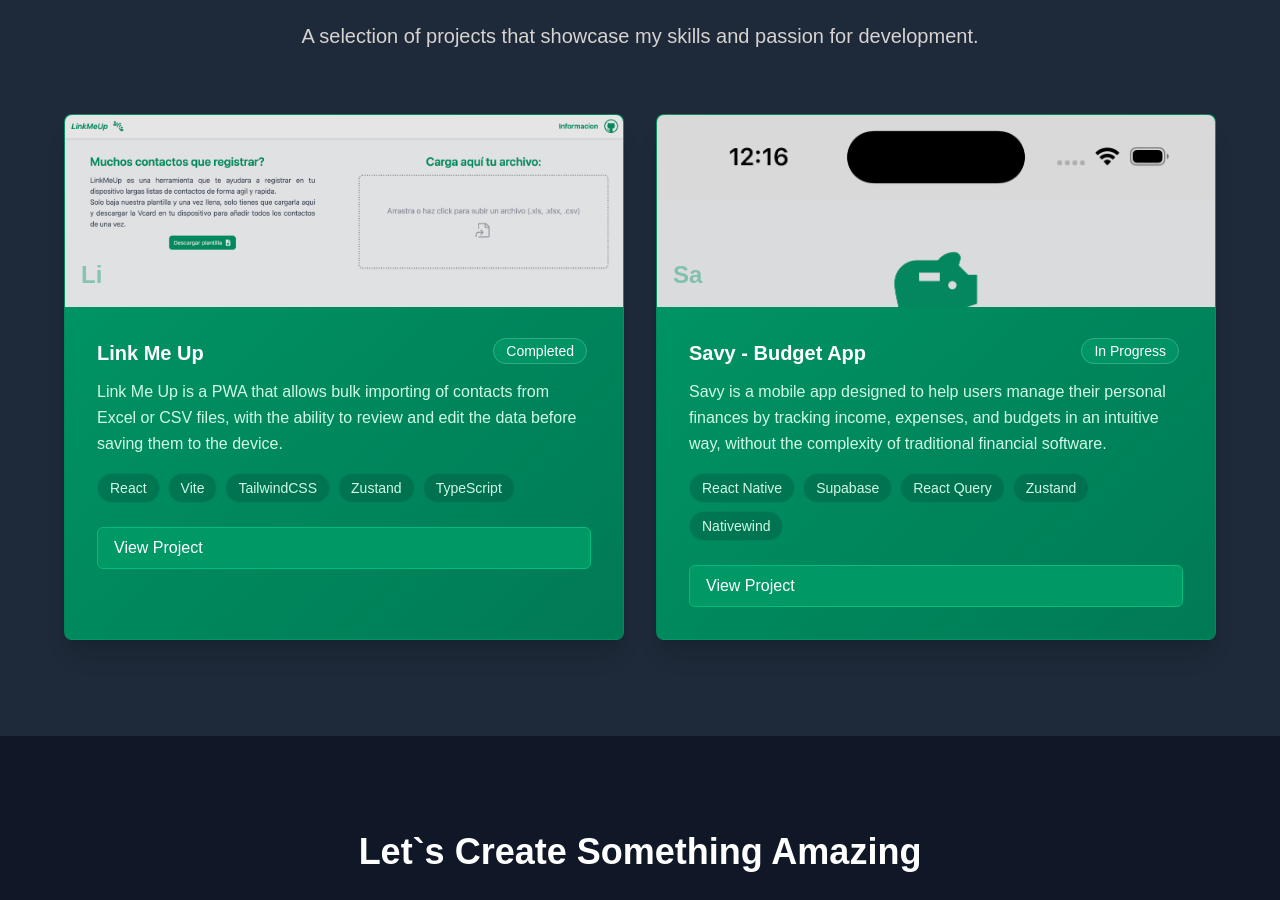
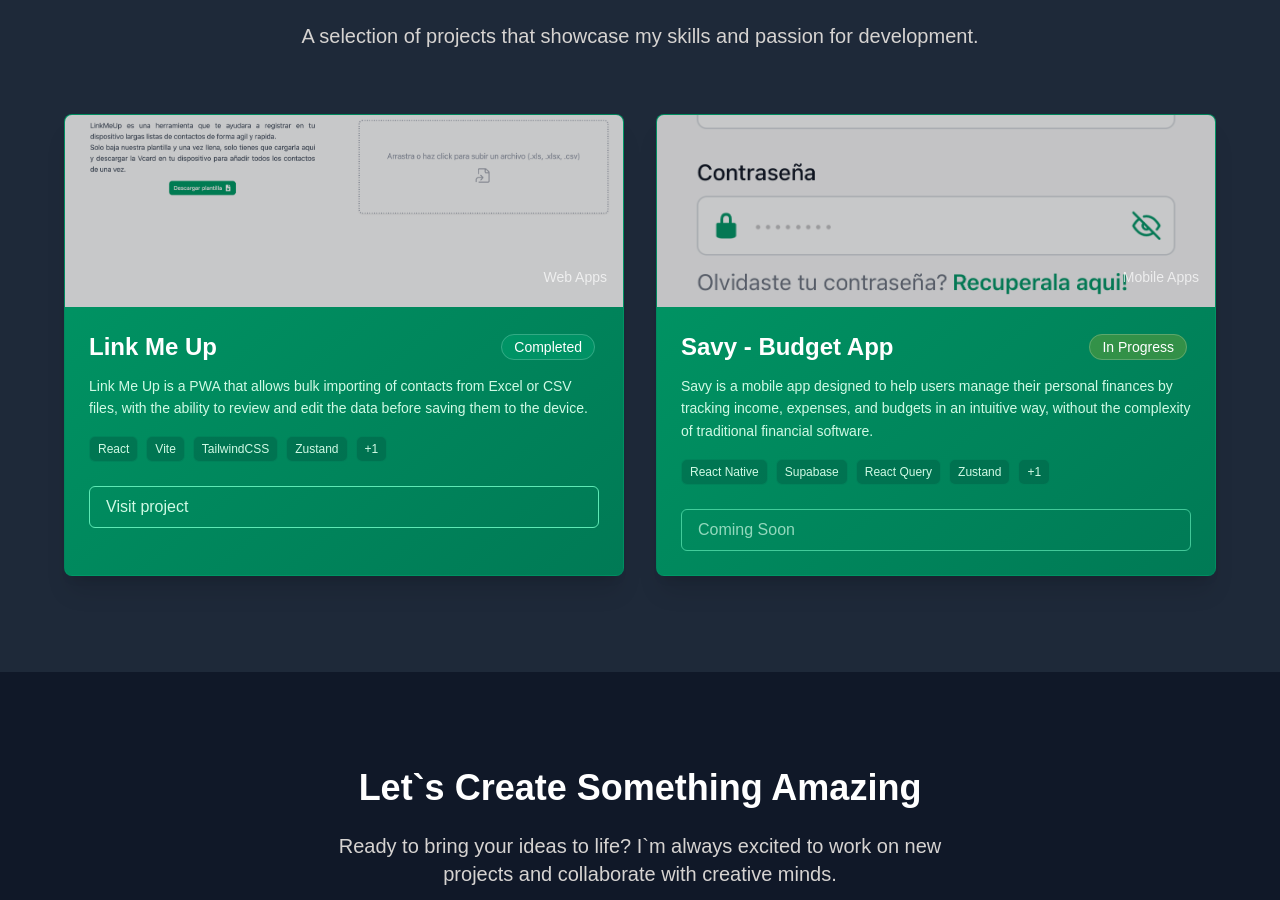
Before and after one commit to Ianbleake/BleakeDev, a Next.js app: page / in a window 1280 px wide. Shown: the part 2272-3172 px from the top of the page. Built offline with nearby package versions, Linux system fonts and the light colour scheme.

Commit message:
refactor: proyectCard and proyects section in home

```diff
--- a/src/app/page.tsx
+++ b/src/app/page.tsx
@@ -1,7 +1,7 @@
 import AboutMe from '@/components/home/AboutMe';
 import Contact from '@/components/home/Contact';
 import Introduction from '@/components/home/Introduction';
-import Proyects from '@/components/home/Proyects';
+import ProjectsSection from '@/components/home/Proyects';
 import Skills from '@/components/home/Skills';
 import Page from '@/components/ui/page';
 import React from 'react';
@@ -13,7 +13,7 @@ export default function Home(): React.ReactElement {
       <Introduction />
       <AboutMe />
       <Skills />
-      <Proyects />
+      <ProjectsSection/>
       <Contact />
     </Page>
   );
--- a/src/app/proyects/components/ProyectGrid/index.tsx
+++ b/src/app/proyects/components/ProyectGrid/index.tsx
@@ -1,7 +1,6 @@
 import React from "react";
-
-import ProyectCard from "./ProyectCard";
 import ProyectsEmpty from "../proyectsEmpty";
+import ProyectCard from "@/components/ui/ProyectCard";
 
 type ProyectsGridProps = {
   proyects: Project[];
@@ -15,7 +14,7 @@ export default function ProyectsGrid({
       <div className="max-w-7xl mx-auto">
         <div className="grid md:grid-cols-2 lg:grid-cols-3 gap-8">
           {proyects.map((project, index) => (
-            <ProyectCard key={index} proyect={project} />
+            <ProyectCard key={index} project={project} />
           ))}
         </div>
 
--- a/src/components/home/Proyects/index.tsx
+++ b/src/components/home/Proyects/index.tsx
@@ -1,9 +1,12 @@
-import Button from "@/components/ui/button";
-import { Card, CardContent } from "@/components/ui/card";
+import React from "react";
 import { projects } from "@/content/proyects";
-import React from "react";
+import ProyectCard from "@/components/ui/ProyectCard";
 
-export default function Proyects(): React.ReactElement {
+export default function ProjectsSection(): React.ReactElement {
+
+  // eslint-disable-next-line @typescript-eslint/no-unused-vars
+  const featuredProjects = projects.map(({ pageContent, ...rest }) => rest);
+
   return (
       <section id="work" className="py-24 px-6 bg-gray-800">
         <div className="max-w-6xl mx-auto">
@@ -15,38 +18,8 @@ export default function Proyects(): React.ReactElement {
           </div>
 
           <div className="grid lg:grid-cols-2 gap-8">
-            {projects.map((project, index) => (
-              <Card key={index} className="border border-emerald-600/30 shadow-xl hover:shadow-2xl transition-all duration-300 group overflow-hidden bg-gradient-to-br from-emerald-600 to-emerald-700">
-                <div style={{ backgroundImage: `url(${project.image})`, backgroundSize: 'cover' }} className="h-48 bg-gradient-to-br from-emerald-700 to-emerald-800 relative overflow-hidden">
-                  <div className="absolute inset-0 bg-black/10" ></div>
-
-                  <div className="absolute bottom-4 left-4 text-emerald-600">
-                    <div className="text-2xl font-bold opacity-40">
-                      {project.title.substring(0, 2)}
-                    </div>
-                  </div>
-                </div>
-                <CardContent className="p-8">
-                  <div className="relative">
-                    <h3 className="text-xl font-bold text-white mb-3">{project.title}</h3>
-                    <div className="absolute bottom-1 right-1 z-20">
-                      <span className="bg-emerald-400/20 backdrop-blur-sm text-white px-3 py-1 rounded-full text-sm font-medium border border-white/20">
-                        {project.status}
-                      </span>
-                    </div>
-                  </div>
-
-                  <p className="text-emerald-100 mb-4 leading-relaxed">{project.description}</p>
-                  <div className="flex flex-wrap gap-2 mb-6">
-                    {project.tech.map((tech, techIndex) => (
-                      <span key={techIndex} className="bg-emerald-800/50 text-emerald-100 px-3 py-1 rounded-full text-sm font-medium border border-emerald-500/20">
-                        {tech}
-                      </span>
-                    ))}
-                  </div>
-                  <Button isExternal={project.isExternal} route={project.link !== "#" ? project.link : `/proyects/${project.id}`} isLink={!project.isExternal} label="View Project" variant="primary" className="w-full" />
-                </CardContent>
-              </Card>
+            {featuredProjects.map((project, index) => (
+              <ProyectCard key={index} project={project} />
             ))}
           </div>
         </div>
--- a/src/app/proyects/components/ProyectGrid/ProyectCard/index.tsx
+++ b/src/components/ui/ProyectCard/index.tsx
@@ -1,3 +1,5 @@
+'use client';
+
 import React from "react";
 import { useRouter } from "next/navigation";
 import Button from "@/components/ui/button";
@@ -7,26 +9,27 @@ import ProyectCategory from "./components/proyectCategory";
 import { FiGithub } from "react-icons/fi";
 import { twTheme } from "@/utils/ThemeColors";
 
-type ProyectCardProps = {
-  proyect: Project;
-}
+type ProjectCardProps = {
+  project: Omit<Project, "pageContent">;
+};
+
 
 export default function ProyectCard({
-  proyect
-}:ProyectCardProps): React.ReactElement {
+  project
+}:ProjectCardProps): React.ReactElement {
 
   const router = useRouter();
 
   return (
     <Card
       className="border border-emerald-600/30 shadow-xl hover:shadow-2xl transition-all duration-300 group overflow-hidden bg-gradient-to-br from-emerald-600 to-emerald-700 hover:scale-105 cursor-pointer"
-      onClick={() => router.push(`/proyects/${proyect.id}`)}
+      onClick={() => router.push(`/proyects/${project.id}`)}
     >
 
-      <div className="h-48 relative overflow-hidden bg-cover bg-center" style={{ backgroundImage: `url(${proyect.image})` }}>
+      <div className="h-48 relative overflow-hidden bg-cover bg-center" style={{ backgroundImage: `url(${project.image})` }}>
         <div className="absolute inset-0 bg-black/20 group-hover:bg-black/10 transition-all"></div>
 
-        <ProyectCategory category={proyect.category} />
+        <ProyectCategory category={project.category} />
 
       </div>
 
@@ -34,20 +37,20 @@ export default function ProyectCard({
       <CardContent className="p-6">
         <div className="relative">
           <h3 className="text-2xl font-bold text-white mb-3 group-hover:text-emerald-50 transition-colors">
-            {proyect.title}
+            {project.title}
           </h3>
 
-          <ProyectStatus  status={proyect.status} />
+          <ProyectStatus  status={project.status} />
 
         </div>
 
         <p className="text-emerald-100 mb-4 leading-relaxed text-sm line-clamp-3">
-          {proyect.description}
+          {project.description}
         </p>
 
         {/* Tech Stack */}
         <div className="flex flex-wrap gap-2 mb-6">
-          {proyect.tech.slice(0, 4).map((tech, techIndex) => (
+          {project.tech.slice(0, 4).map((tech, techIndex) => (
             <span
               key={techIndex}
               className="bg-emerald-800/50 text-emerald-100 px-2 py-1 rounded-md text-xs font-medium border border-emerald-500/20"
@@ -55,9 +58,9 @@ export default function ProyectCard({
               {tech}
             </span>
           ))}
-          {proyect.tech.length > 4 && (
+          {project.tech.length > 4 && (
             <span className="bg-emerald-800/50 text-emerald-100 px-2 py-1 rounded-md text-xs font-medium border border-emerald-500/20">
-              +{proyect.tech.length - 4}
+              +{project.tech.length - 4}
             </span>
           )}
         </div>
@@ -67,19 +70,19 @@ export default function ProyectCard({
           <Button
             variant="primary"
             className="flex-1 border-emerald-300 text-emerald-100 hover:bg-emerald-800/50 hover:text-white transition-all bg-transparent"
-            label={proyect.status === "In Progress" || proyect.status === "Planned" ? "Coming Soon" : "Visit proyect"}
+            label={project.status === "In Progress" || project.status === "Planned" ? "Coming Soon" : "Visit project"}
             isExternal
-            route={proyect.link}
-            disabled={proyect.status === "In Progress" || proyect.status === "Planned"}
+            route={project.link}
+            disabled={project.status === "In Progress" || project.status === "Planned"}
           >
           </Button>
-          {proyect.github && (
+          {project.github && (
             <Button
               variant="primary"
               className="border-emerald-300 text-emerald-100 hover:bg-emerald-800/50 hover:text-white transition-all bg-transparent"
               label="GitHub"
               isExternal
-              route={proyect.github}
+              route={project.github}
             >
               <FiGithub size={20} color={twTheme.colors.emerald[100]}/>
             </Button>
```
Also changed, not shown: src/components/ui/ProyectCard/components/proyectCategory.tsx (renamed from src/app/proyects/components/ProyectGrid/ProyectCard/components/proyectCategory.tsx), src/components/ui/ProyectCard/components/proyectStatus.tsx (renamed from src/app/proyects/components/ProyectGrid/ProyectCard/components/proyectStatus.tsx).
